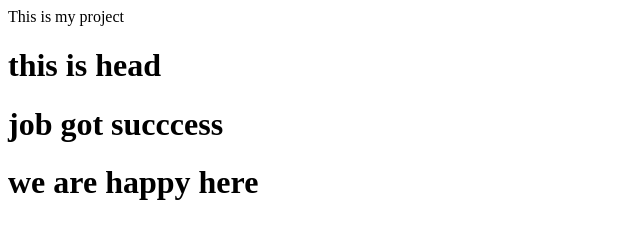
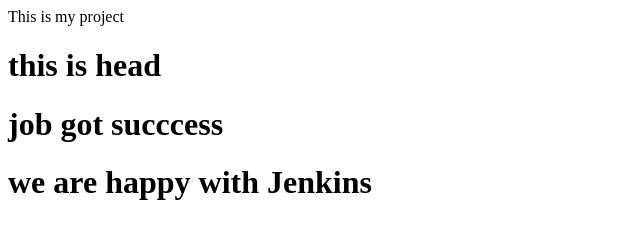
Before and after one commit to ELearnTez/jekins_html_demo, a plain HTML site: page index.html in a window 1280 px wide. Shown: the whole page, without its empty margins (0-640 px from the left). Drawn offline with Linux system fonts and the light colour scheme.

Commit message:
Update index.html

```diff
--- a/index.html
+++ b/index.html
@@ -2,7 +2,7 @@
 	<body>This is my project
 		<H1>this is head</h1>
 		<H1>job got succcess</h1>
-		<H1>we are happy here</h1>
+		<H1>we are happy with Jenkins</h1>
 	</body>
 
 </html>
```
